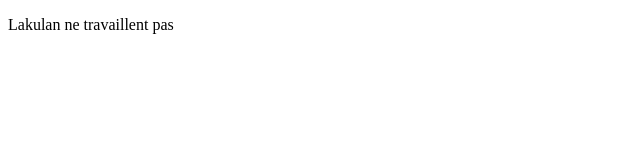
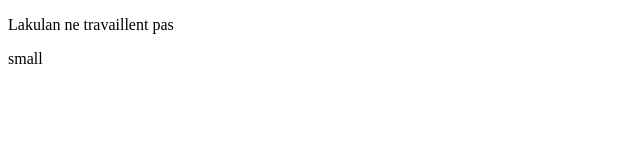
Before and after one commit to morjanemo/controle, a plain HTML site: page index.html in a window 1280 px wide. Shown: the full height of the page, 0-640 px from the left. Drawn offline with Linux system fonts and the light colour scheme.

Commit message:
sanome lakkulan

```diff
--- a/index.html
+++ b/index.html
@@ -8,5 +8,6 @@
 </head>
 <body>
 <p>Lakulan ne travaillent pas</p>
+<p>small</p>
 </body>
 </html>
```
